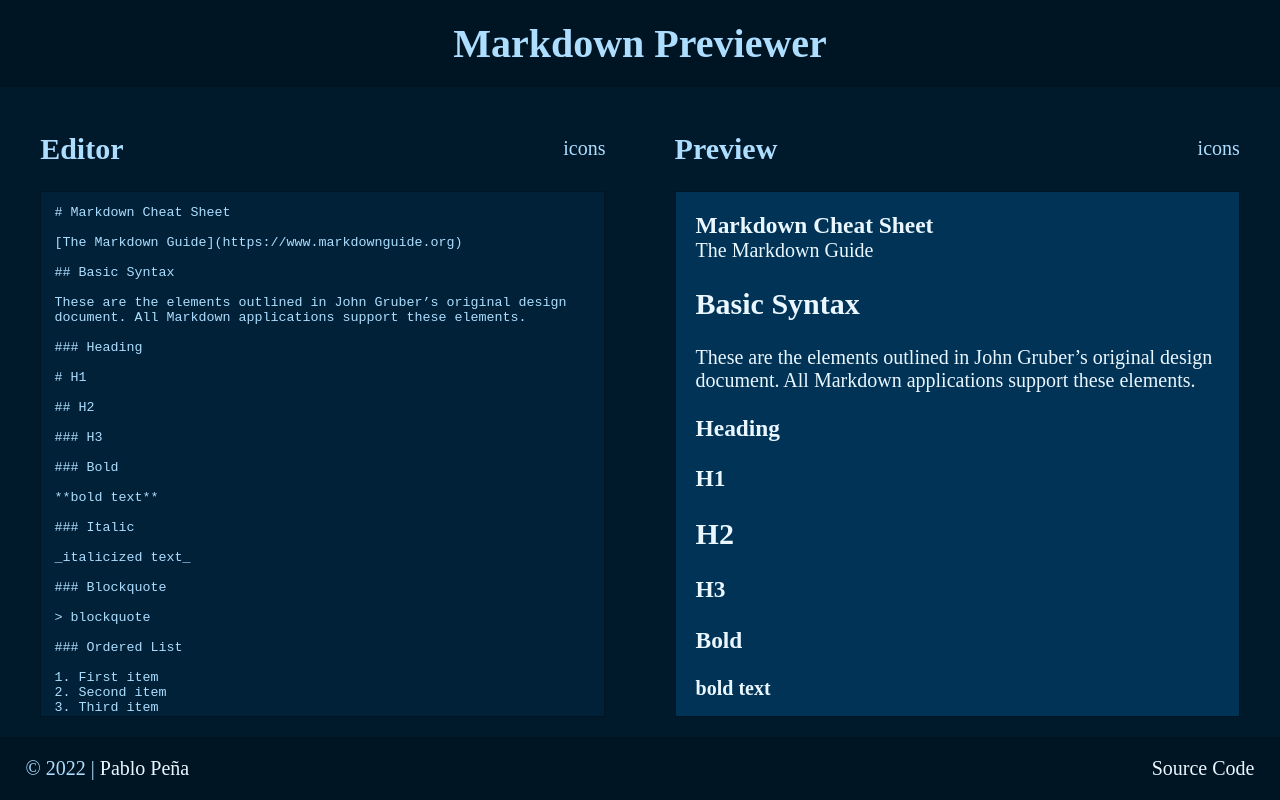
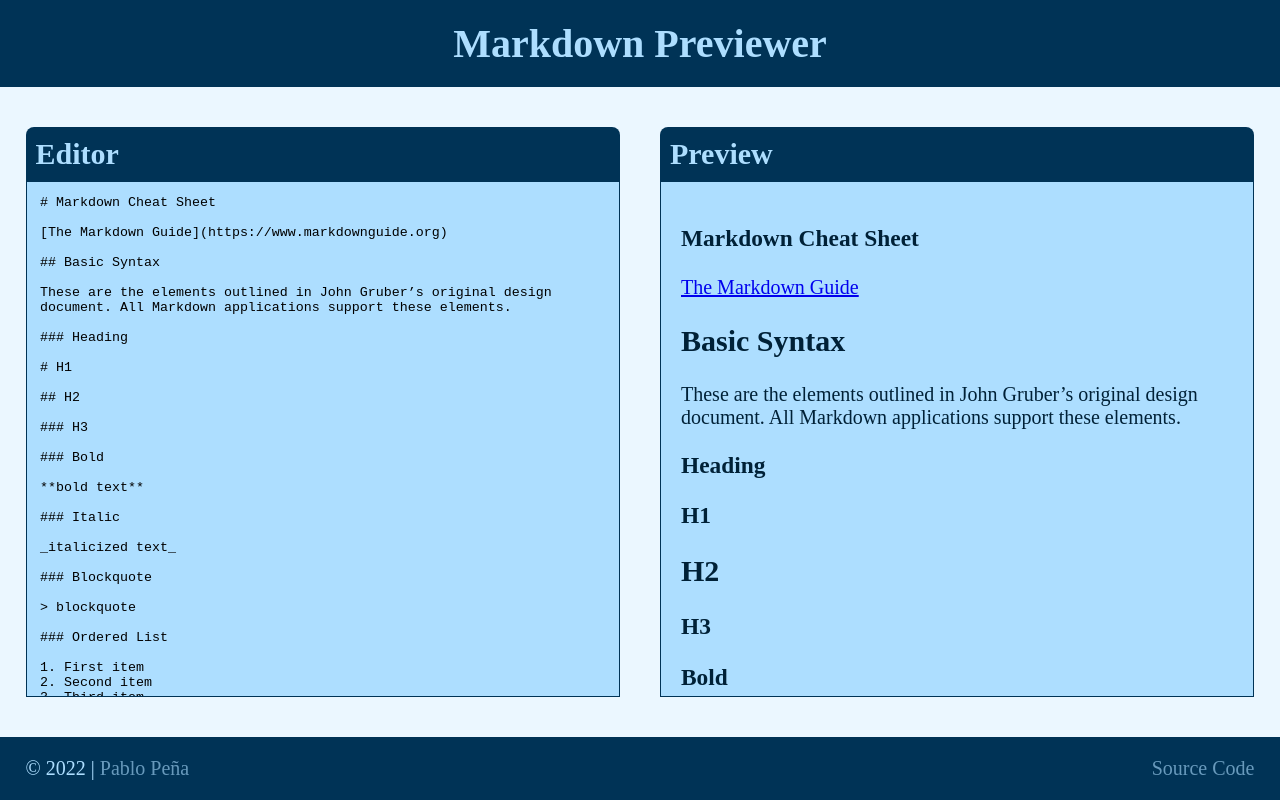
Before and after one commit to PabloPenia/markdown-previewer, a React (Create React App) app: page / in a window 1280 px wide. Built offline with nearby package versions, Linux system fonts and the light colour scheme.

Commit message:
added some styling

```diff
--- a/package.json
+++ b/package.json
@@ -21,7 +21,9 @@
     "test": "react-scripts test",
     "eject": "react-scripts eject",
     "build-sass": "sass src/sass/App.sass public/css/style.css",
-    "watch-sass": "sass -w src/sass/App.sass public/css/style.css"
+    "watch-sass": "sass -w src/sass/App.sass public/css/style.css",
+    "predeploy": "npm run build",
+    "deploy": "gh-pages -d build"
   },
   "eslintConfig": {
     "extends": [
--- a/public/css/style.css
+++ b/public/css/style.css
@@ -1,3 +1,11 @@
+:root {
+  --header-bg: #003356;
+  --main-bg: #EBF7FF;
+  --panel-bg: #ADDEFF;
+  --primary-color: #002137;
+  --secondary-color: #ADDEFF;
+}
+
 .panel header, .panel, footer, section, main {
   display: flex;
   flex-direction: column;
@@ -18,33 +26,15 @@ html {
   box-sizing: inherit;
 }
 
-body,
-blockquote,
-figure,
-h1,
-p {
+body {
   margin: 0;
-}
-
-body {
-  color: #ADDEFF;
+  color: var(--primary-color);
   font-family: "Roboto Slab", serif;
   font-size: 1.6rem;
 }
 @media (min-width: 768px) {
   body {
     font-size: 2rem;
-  }
-}
-
-a {
-  color: #EBF7FF;
-  text-decoration: none;
-}
-@media (hover: hover) and (pointer: fine) {
-  a:hover, a:focus {
-    color: #ADDEFF;
-    text-decoration: underline;
   }
 }
 
@@ -58,34 +48,66 @@ main {
 
 section {
   padding: 1em 2%;
-  gap: 2em;
-  flex-direction: row;
+  gap: 1em;
   flex: 1;
-  background: #001A2C;
+  background: var(--main-bg);
   overflow: hidden;
+}
+@media (min-width: 768px) {
+  section {
+    gap: 2em;
+    flex-direction: row;
+  }
 }
 
 #master-header, footer {
-  background-color: #001523;
+  background-color: var(--header-bg);
+  color: var(--secondary-color);
 }
 
 footer {
   padding: 1em 2%;
+}
+footer a {
+  color: var(--secondary-color);
+  text-decoration: none;
+  opacity: 0.6;
+  padding-bottom: 2px;
+}
+@media (hover: hover) and (pointer: fine) {
+  footer a:hover, footer a:focus {
+    opacity: 1;
+    border-bottom: 1px solid currentColor;
+  }
+}
+footer p {
+  margin: 0;
 }
 
 #master-header {
   text-align: center;
   padding: 1em;
 }
+#master-header h1 {
+  margin: 0;
+}
 
 .panel {
   flex: 1;
-  max-width: 46%;
-  margin: 0 auto;
+  min-width: 55rem;
+  margin: 1em auto;
 }
+.panel header {
+  padding: 0.5em;
+  background-color: var(--header-bg);
+  border-radius: 8px 8px 0 0;
+  color: var(--secondary-color);
+}
+.panel header h2 {
+  margin: 0;
+}
+
 textarea {
-  background: #002137;
-  color: #ADDEFF;
   white-space: pre-wrap;
   resize: none;
 }
@@ -93,13 +115,9 @@ textarea {
 #editor, #preview {
   padding: 1em;
   flex: 1;
-  border: 1px solid #001523;
+  background: var(--panel-bg);
+  border: 1px solid var(--header-bg);
   overflow: auto;
 }
 
-#preview {
-  background: #003356;
-  color: #EBF7FF;
-}
-
 /*# sourceMappingURL=style.css.map */
--- a/src/components/Editor.jsx
+++ b/src/components/Editor.jsx
@@ -3,7 +3,7 @@ const Editor = ({ content, handleInput }) => {
     <div className="panel">
       <header>
         <h2>Editor</h2>
-        <div className="icons">icons</div>
+        {/* <div className="icons">icons</div> */}
       </header>
 
       <textarea
--- a/src/components/Preview.jsx
+++ b/src/components/Preview.jsx
@@ -13,7 +13,7 @@ const Preview = ({ content, handleMd }) => {
     <div className="panel">
       <header>
         <h2>Preview</h2>
-        <div className="icons">icons</div>
+        {/* <div className="icons">icons</div> */}
       </header>
       <article
         id="preview"
--- a/src/sass/App.sass
+++ b/src/sass/App.sass
@@ -1,9 +1,4 @@
-$darkest: #001523
-$darker: #001A2C
-$dark: #002137
-$darkLight: #003356
-$light: #ADDEFF
-$lighter: #EBF7FF
+@use './colors' as *
 @mixin hover
   @media (hover: hover) and (pointer: fine)
     &:hover, &:focus
@@ -29,24 +24,13 @@ html
   //height: 100%
 *, *:before, *:after
   box-sizing: inherit
-body,
-blockquote,
-figure,
-h1,
-p
+body
   margin: 0
-body
-  color: $light
+  color: var(--primary-color)
   font-family: 'Roboto Slab', serif
   font-size: 1.6rem
   @include breakpoint(768px)
     font-size: 2rem
-a
-  color: $lighter
-  text-decoration: none
-  @include hover
-    color: $light
-    text-decoration: underline
 img
   max-width: 100%
 // App styles
@@ -54,44 +38,60 @@ main
   @extend %flex
   height: 100vh
 section
+  @extend %flex
   padding: 1em 2%
-  @extend %flex
-  gap: 2em
-  flex-direction: row
+  gap: 1em
   flex: 1
-  background: $darker
+  background: var(--main-bg)
   overflow: hidden
+  @include breakpoint(768px)
+    gap: 2em
+    flex-direction: row
 #master-header, footer
-  background-color: $darkest
+  background-color: var(--header-bg)
+  color: var(--secondary-color)
 footer
   @extend %flex
   @extend %flex-row
   padding: 1em 2%
+  a
+    color: var(--secondary-color)
+    text-decoration: none
+    opacity: 0.6
+    padding-bottom: 2px
+    @include hover
+      opacity: 1
+      border-bottom: 1px solid currentColor
+  p
+    margin: 0
 #master-header
   text-align: center
   padding: 1em
+  h1
+    margin: 0
 // Panels
 .panel
   @extend %flex
   flex: 1
-  max-width: 46%
-  margin: 0 auto
+  min-width: 55rem
+  margin: 1em auto
   header
     @extend %flex
     @extend %flex-row
+    padding: 0.5em
+    background-color: var(--header-bg)
+    border-radius: 8px 8px 0 0
+    color: var(--secondary-color)
+    h2
+      margin: 0
 textarea
-  background: $dark
-  color: $light
   white-space: pre-wrap
   resize: none
 #editor, #preview
   padding: 1em
   flex: 1
-  border: 1px solid $darkest
+  background: var(--panel-bg)
+  border: 1px solid var(--header-bg)
   overflow: auto
 #preview
-  background: $darkLight
-  color: $lighter
   // fixing some styles on preview
-  // pre
-  //   max-width: 100%
```
Also changed, not shown: src/sass/_colors.sass (added, +19 -0 lines), 1 other file (tests, documents, lock files or other folders).
